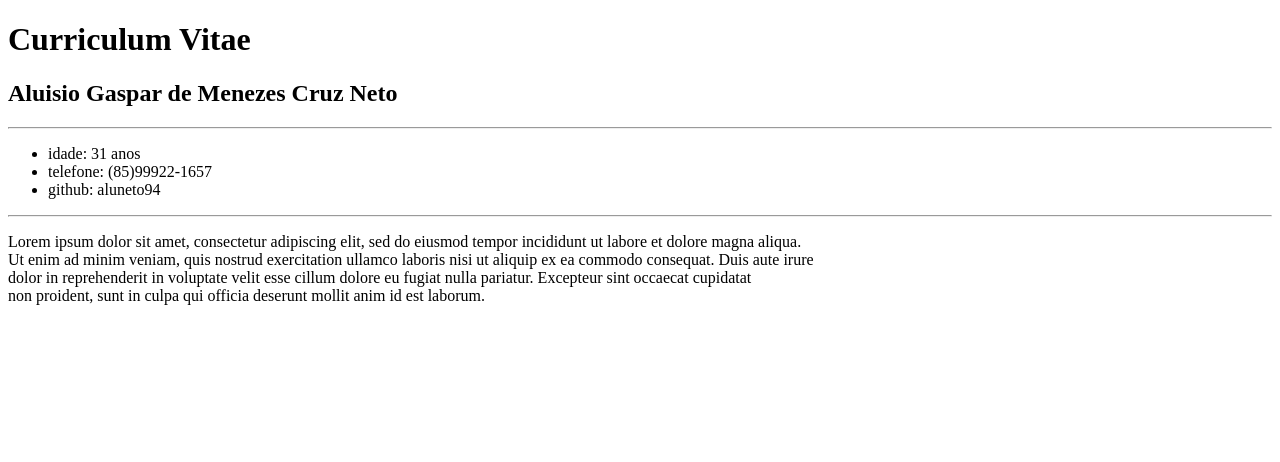
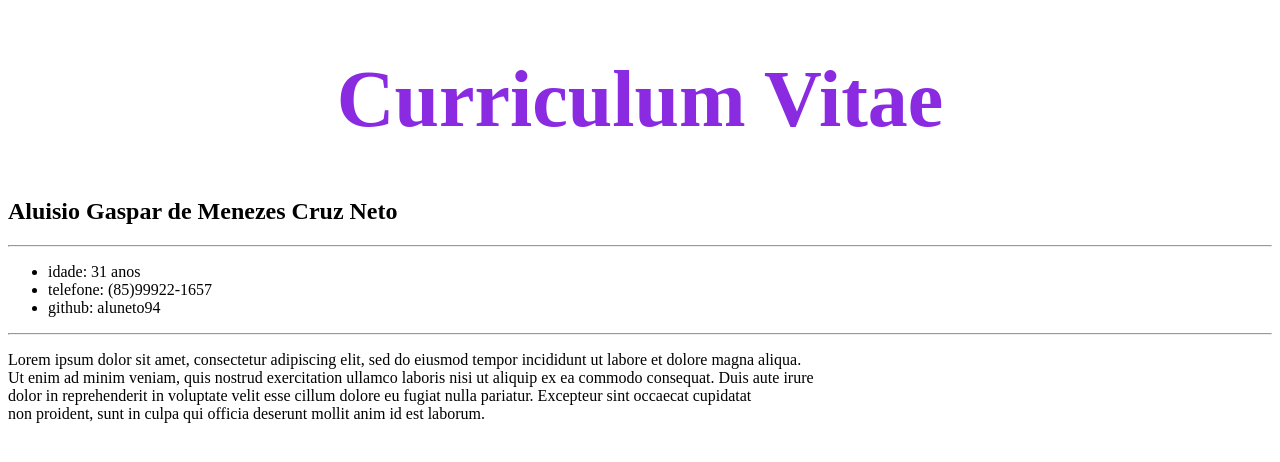
Before and after one commit to aluneto94/aula02, a plain HTML site: page index.html in a window 1280 px wide. Drawn offline with Linux system fonts and the light colour scheme.

Commit message:
novo commit

```diff
--- /dev/null
+++ b/css/style.css
@@ -0,0 +1,7 @@
+h1{
+    color:blueviolet;
+    font-size: 5em;
+    display:flex;
+    justify-content: center;
+
+}
--- a/index.html
+++ b/index.html
@@ -4,6 +4,7 @@
     <meta charset="UTF-8">
     <meta name="viewport" content="width=<device-width>, initial-scale=1.0">
     <title>Document</title>
+    <link rel="stylesheet" href="css/style.css">
 </head>
 <body>
     <h1>Curriculum Vitae</h1>
```
